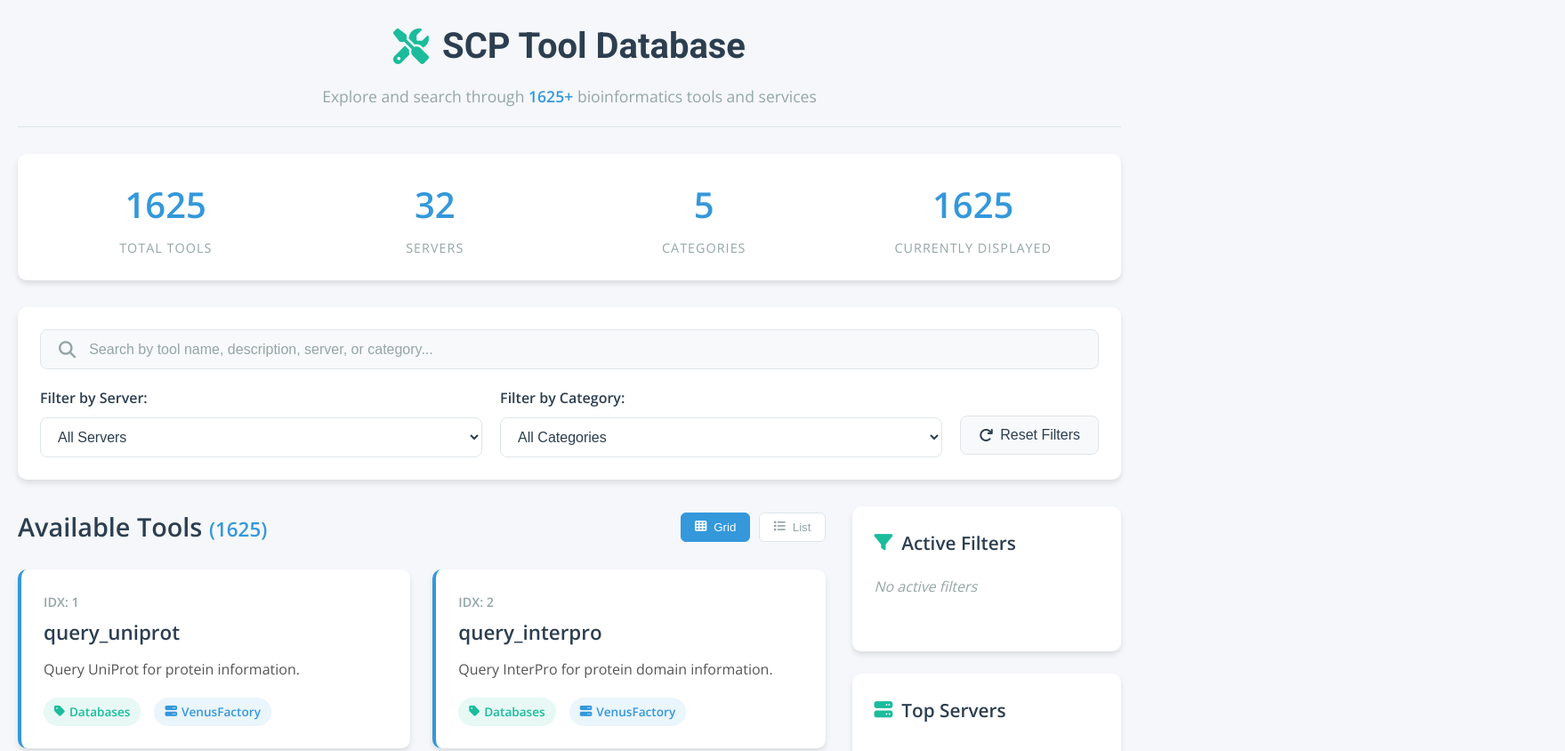
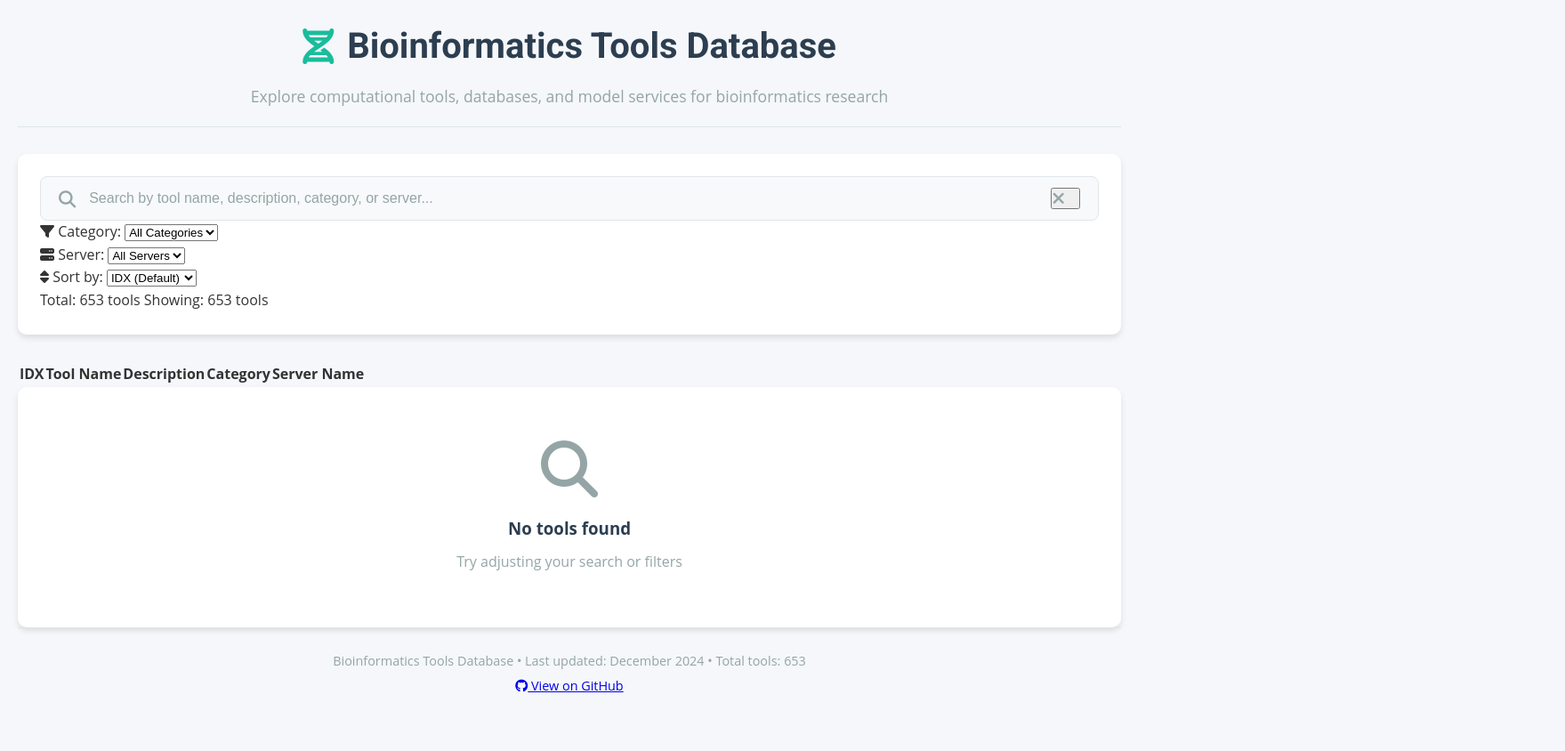
Before and after one commit to Yankai96/SCP_Tool_List, a plain HTML site: page index.html in a window 1280 px wide. Shown: the top 844 px of the page at 89% size, 1759 px wide, since content can reach past the window. Drawn offline with nearby package versions, Linux system fonts and the light colour scheme.

Commit message:
Update index.html

```diff
--- a/index.html
+++ b/index.html
@@ -3,115 +3,89 @@
 <head>
     <meta charset="UTF-8">
     <meta name="viewport" content="width=device-width, initial-scale=1.0">
-    <title>SCP Tool Database</title>
+    <title>Bioinformatics Tools Database</title>
     <link rel="stylesheet" href="style.css">
     <link rel="stylesheet" href="https://cdnjs.cloudflare.com/ajax/libs/font-awesome/6.4.0/css/all.min.css">
-    <link href="https://fonts.googleapis.com/css2?family=Roboto:wght@300;400;500;700&family=Open+Sans:wght@400;600&display=swap" rel="stylesheet">
+    <link href="https://fonts.googleapis.com/css2?family=Roboto:wght@300;400;500;700&display=swap" rel="stylesheet">
 </head>
 <body>
     <div class="container">
         <header>
-            <h1><i class="fas fa-tools"></i> SCP Tool Database</h1>
-            <p class="subtitle">Explore and search through <span id="total-tools">650+</span> bioinformatics tools and services</p>
+            <h1><i class="fas fa-dna"></i> Bioinformatics Tools Database</h1>
+            <p class="subtitle">Explore computational tools, databases, and model services for bioinformatics research</p>
         </header>
 
-        <div class="dashboard">
-            <div class="stats-card">
-                <div class="stat">
-                    <h3 id="total-count">650</h3>
-                    <p>Total Tools</p>
+        <div class="controls">
+            <div class="search-box">
+                <i class="fas fa-search"></i>
+                <input type="text" id="searchInput" placeholder="Search by tool name, description, category, or server...">
+                <button id="clearSearch" class="clear-btn" title="Clear search">
+                    <i class="fas fa-times"></i>
+                </button>
+            </div>
+
+            <div class="filters">
+                <div class="filter-group">
+                    <label for="categoryFilter"><i class="fas fa-filter"></i> Category:</label>
+                    <select id="categoryFilter">
+                        <option value="">All Categories</option>
+                    </select>
                 </div>
-                <div class="stat">
-                    <h3 id="server-count">12</h3>
-                    <p>Servers</p>
+
+                <div class="filter-group">
+                    <label for="serverFilter"><i class="fas fa-server"></i> Server:</label>
+                    <select id="serverFilter">
+                        <option value="">All Servers</option>
+                    </select>
                 </div>
-                <div class="stat">
-                    <h3 id="category-count">10</h3>
-                    <p>Categories</p>
+
+                <div class="filter-group">
+                    <label for="sortSelect"><i class="fas fa-sort"></i> Sort by:</label>
+                    <select id="sortSelect">
+                        <option value="idx">IDX (Default)</option>
+                        <option value="name">Tool Name</option>
+                        <option value="category">Category</option>
+                        <option value="server">Server Name</option>
+                    </select>
                 </div>
-                <div class="stat">
-                    <h3 id="visible-count">650</h3>
-                    <p>Currently Displayed</p>
-                </div>
+            </div>
+
+            <div class="stats">
+                <span id="totalCount">Total: 653 tools</span>
+                <span id="filteredCount">Showing: 653 tools</span>
             </div>
         </div>
 
-        <div class="controls">
-            <div class="search-container">
-                <div class="search-box">
-                    <i class="fas fa-search"></i>
-                    <input type="text" id="search-input" placeholder="Search by tool name, description, server, or category...">
-                </div>
-                <div class="search-filters">
-                    <div class="filter">
-                        <label for="server-filter">Filter by Server:</label>
-                        <select id="server-filter">
-                            <option value="all">All Servers</option>
-                            <!-- Server options will be populated by JavaScript -->
-                        </select>
-                    </div>
-                    <div class="filter">
-                        <label for="category-filter">Filter by Category:</label>
-                        <select id="category-filter">
-                            <option value="all">All Categories</option>
-                            <!-- Category options will be populated by JavaScript -->
-                        </select>
-                    </div>
-                    <button id="reset-filters" class="reset-btn">
-                        <i class="fas fa-redo"></i> Reset Filters
-                    </button>
-                </div>
-            </div>
+        <div class="table-container">
+            <table id="toolsTable">
+                <thead>
+                    <tr>
+                        <th>IDX</th>
+                        <th>Tool Name</th>
+                        <th>Description</th>
+                        <th>Category</th>
+                        <th>Server Name</th>
+                    </tr>
+                </thead>
+                <tbody id="tableBody">
+                    <!-- Data will be populated by JavaScript -->
+                </tbody>
+            </table>
         </div>
 
-        <div class="main-content">
-            <div class="tools-container">
-                <div class="tools-header">
-                    <h2>Available Tools <span id="filtered-count">(650)</span></h2>
-                    <div class="view-controls">
-                        <button id="grid-view" class="view-btn active"><i class="fas fa-th"></i> Grid</button>
-                        <button id="list-view" class="view-btn"><i class="fas fa-list"></i> List</button>
-                    </div>
-                </div>
-
-                <div class="tools-grid" id="tools-grid">
-                    <!-- Tool cards will be populated by JavaScript -->
-                </div>
-
-                <div class="no-results" id="no-results" style="display: none;">
-                    <i class="fas fa-search"></i>
-                    <h3>No Tools Found</h3>
-                    <p>Try adjusting your search or filters to find what you're looking for.</p>
-                </div>
-            </div>
-
-            <div class="sidebar">
-                <div class="sidebar-section">
-                    <h3><i class="fas fa-filter"></i> Active Filters</h3>
-                    <div class="active-filters" id="active-filters">
-                        <p class="no-filters">No active filters</p>
-                    </div>
-                </div>
-
-                <div class="sidebar-section">
-                    <h3><i class="fas fa-server"></i> Top Servers</h3>
-                    <div class="server-list" id="server-list">
-                        <!-- Server list will be populated by JavaScript -->
-                    </div>
-                </div>
-
-                <div class="sidebar-section">
-                    <h3><i class="fas fa-tags"></i> Top Categories</h3>
-                    <div class="category-list" id="category-list">
-                        <!-- Category list will be populated by JavaScript -->
-                    </div>
-                </div>
-            </div>
+        <div class="no-results" id="noResults">
+            <i class="fas fa-search"></i>
+            <h3>No tools found</h3>
+            <p>Try adjusting your search or filters</p>
         </div>
 
         <footer>
-            <p>Bioinformatics Tools Database &copy; 2023 | <span id="tool-count-footer">650</span> tools from <span id="server-count-footer">12</span> servers</p>
-            <p class="footer-note">Data source: toolsData.js | Last updated: October 2023</p>
+            <p>Bioinformatics Tools Database • Last updated: December 2024 • Total tools: <span id="footerCount">653</span></p>
+            <p class="github-link">
+                <a href="https://github.com/yourusername/your-repo" target="_blank">
+                    <i class="fab fa-github"></i> View on GitHub
+                </a>
+            </p>
         </footer>
     </div>
 
```
